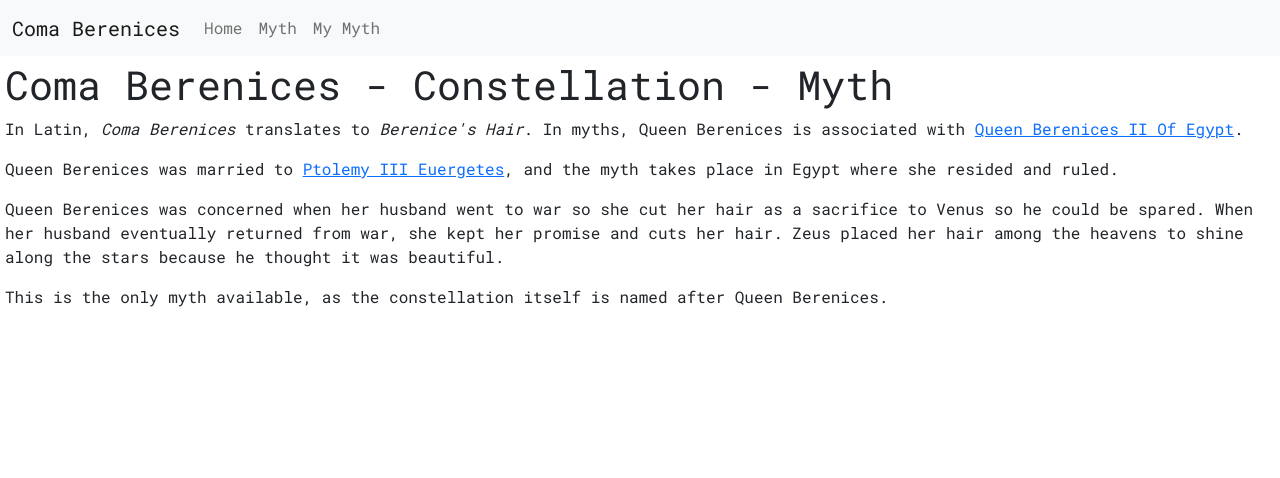
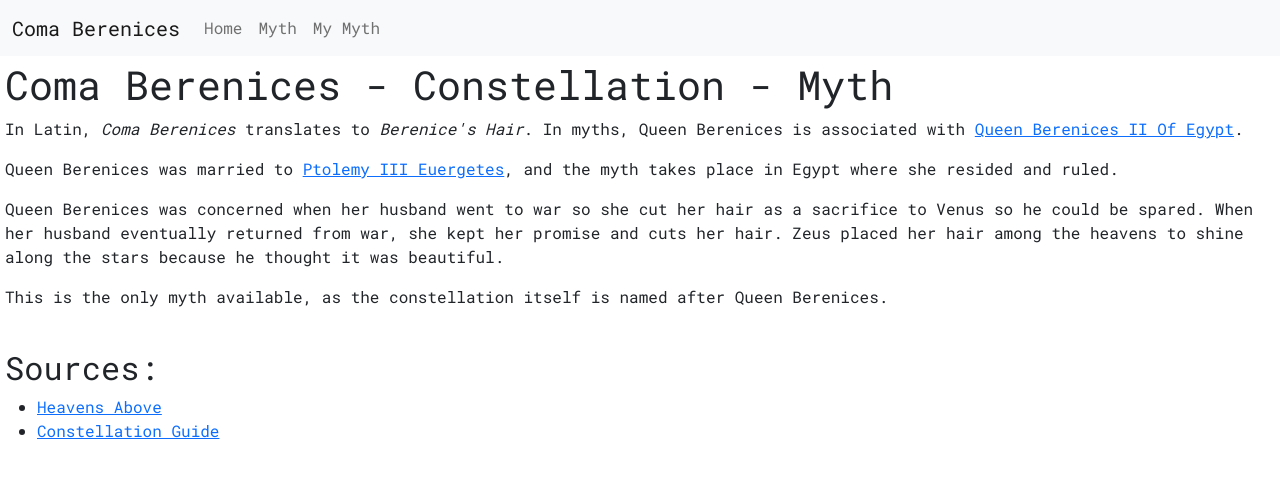
Before and after one commit to ThePeeps191/coma-berenices-myth, a plain HTML site: page myth.html in a window 1280 px wide. Drawn offline with nearby package versions, Linux system fonts and the light colour scheme.

Commit message:
add sources

```diff
--- a/myth.html
+++ b/myth.html
@@ -40,6 +40,12 @@
 <p>Queen Berenices was married to <a href="https://en.wikipedia.org/wiki/Ptolemy_III_Euergetes" target="_blank">Ptolemy III Euergetes</a>, and the myth takes place in Egypt where she resided and ruled.</p>
 <p>Queen Berenices was concerned when her husband went to war so she cut her hair as a sacrifice to Venus so he could be spared. When her husband eventually returned from war, she kept her promise and cuts her hair. Zeus placed her hair among the heavens to shine along the stars because he thought it was beautiful.</p>
 <p>This is the only myth available, as the constellation itself is named after Queen Berenices.</p>
+<br>
+<h2>Sources:</h2>
+<ul>
+	<li><a href="https://www.heavens-above.com/myth.aspx?con=com&lat=0&lng=0&loc=Unspecified&alt=0&tz=UCT&cul=en#:~:text=Mythology%20of%20the%20constellation%20Coma%20Berenices&text=The%20constellation%20COMA%20BERENICES%20represents,Venus%2C%20should%20he%20be%20spared." target="_blank">Heavens Above</a></li>
+	<li><a href="https://www.constellation-guide.com/constellation-list/coma-berenices-constellation/" target="_blank">Constellation Guide</a></li>
+</ul>
 </main>
 <script src="https://cdn.jsdelivr.net/npm/bootstrap@5.1.3/dist/js/bootstrap.bundle.min.js" integrity="sha384-ka7Sk0Gln4gmtz2MlQnikT1wXgYsOg+OMhuP+IlRH9sENBO0LRn5q+8nbTov4+1p" crossorigin="anonymous"></script>
 </body>
```
